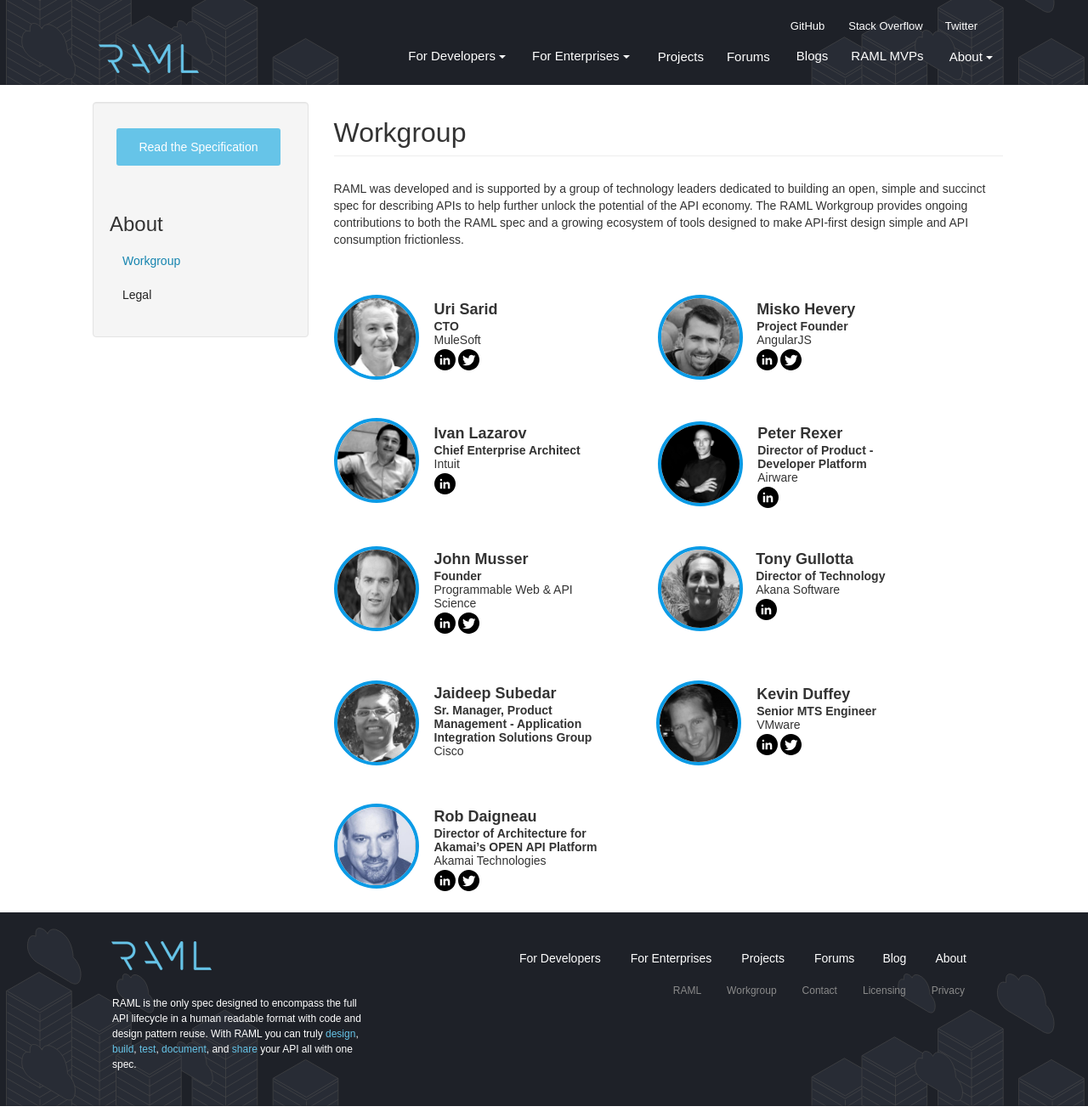
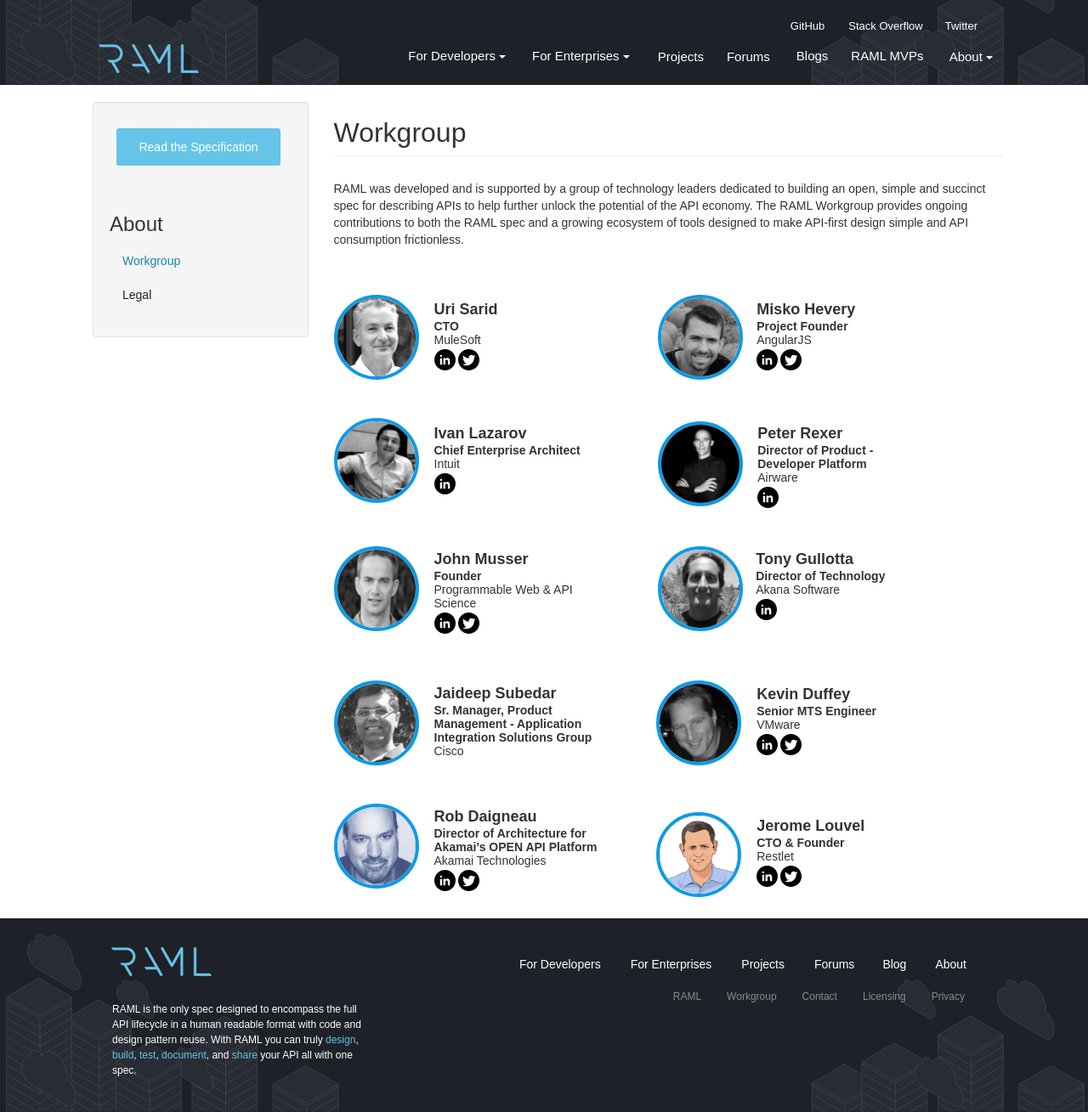
Before and after one commit to raml-org/raml-org, a Jekyll site: the page built from workgroup.html, in a window 1280 px wide. Shown: the whole page at 85% size. Built offline with Jekyll 4.4.1, drawn with Linux system fonts in a browser that asks for light colours; nearby versions of some CDN libraries.

Commit message:
added jerome back to the workgroup

```diff
--- a/workgroup.html
+++ b/workgroup.html
@@ -112,3 +112,15 @@
         </div>
     </div>
 </div>
+
+<div class="member" style="width:50%;">
+    <div class="member-photo"><img src="/images/JeromeL-whitebkg.jpg" class="img-circle" style="margin: 10px 18px 0 -14px;" /></div>
+    <div class="member-info" style="max-width:50%; padding-top: 11px;">
+        <h3>Jerome Louvel</h3>
+        <p><strong>CTO & Founder</strong></p>
+        <p>Restlet</p>
+        <div>
+            <a href="https://www.linkedin.com/in/jlouvel/" target="_blank" class="linkedin"> </a><a href="https://twitter.com/jlouvel" target= "_blank" class="twitter">  </a>
+        </div>
+    </div>
+</div>
```
Also changed, not shown: images/JeromeL-whitebkg.jpg (added).
